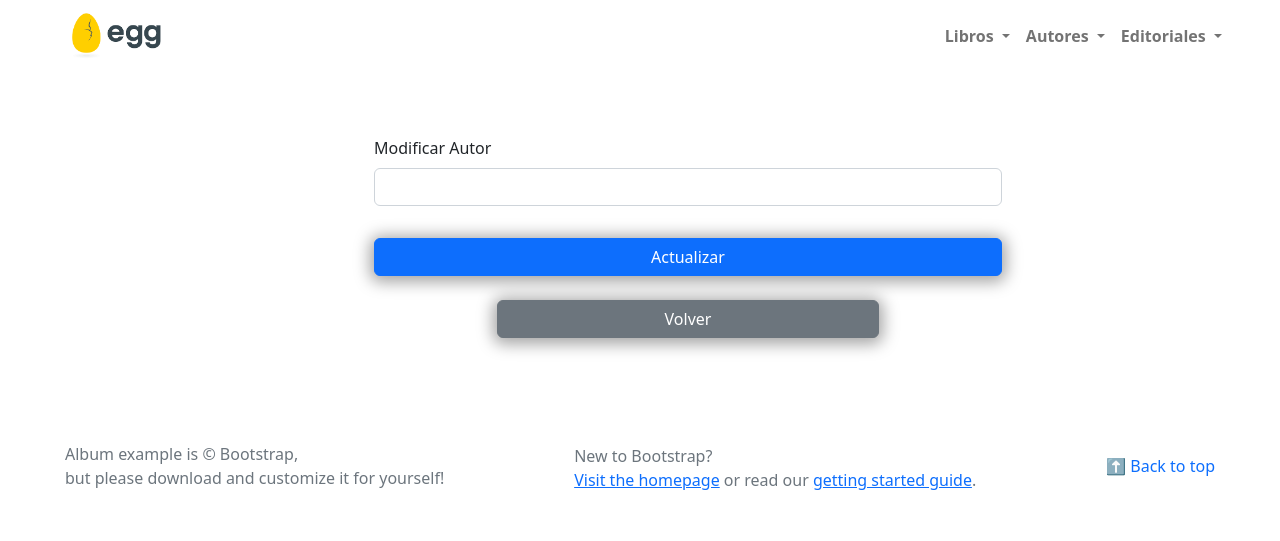
After one commit to vale-guzman/Java_Backend_ByGLOBANT, a Spring app: page /autor_modificar in a window 1280 px wide; the page is wider, and only the part inside the window is pictured. The commit adds this page. Shown: the top 541 px of that part. Run offline with Thymeleaf, Linux system fonts and the light colour scheme; the template is opened without the code that fills it, so the values that code supplies are empty; some of the project's set-up classes (security, data sources, template engines, error pages and the like) are left out, and stand-ins take their place.

Commit message:
Agrego funcionalidad: Modificar Autor

```diff
--- a/SPRING/biblioteca/src/main/java/com/egg/biblioteca/services/AutorService.java
+++ b/SPRING/biblioteca/src/main/java/com/egg/biblioteca/services/AutorService.java
@@ -51,4 +51,10 @@ public class AutorService {
                 throw new MyException("El NOMBRE no puede ser NULO");
             }
     }
+
+    @Transactional()
+    public Autor getOne(UUID id){
+
+        return autorRepositorio.findById(id).orElse(null);
+    }
 }
--- a/SPRING/biblioteca/src/main/resources/templates/autor_list.html
+++ b/SPRING/biblioteca/src/main/resources/templates/autor_list.html
@@ -86,6 +86,7 @@
                         <th scope="row" th:text="${autor.id}"></th>
                         <td th:text="${autor.nombre}"></td>
                        <td>
+
                           <a th:href= "@{/autor/modificar/__${autor.id}__}"><i class="fas fa-feather-alt">  </i> Modificar </a>
                         </td>
                     </tr>
--- /dev/null
+++ b/SPRING/biblioteca/src/main/resources/templates/autor_modificar.html
@@ -0,0 +1,115 @@
+<!DOCTYPE html>
+<html xmlns:th="http://www.thymeleaf.org">
+<head>
+    <meta charset="ISO-8859-1">
+    <title>Registro de Autores</title>
+    <link href="https://cdn.jsdelivr.net/npm/bootstrap@5.2.0-beta1/dist/css/bootstrap.min.css" rel="stylesheet" integrity="sha384-0evHe/X+R7YkIZDRvuzKMRqM+OrBnVFBL6DOitfPri4tjfHxaWutUpFmBp4vmVor" crossorigin="anonymous">
+    <link rel="stylesheet" href="/css/formulario.css">
+</head>
+<body>
+
+<nav class="navbar navbar-expand-lg navBar">
+    <div class="containerImg">
+        <a href="/" class="navbar-brand d-flex align-items-center">
+            <img class="logo" src="/img/Egg.png" alt="Img logo egg">
+        </a>
+    </div>
+    <button class="navbar-toggler" type="button" data-toggle="collapse" data-target="#navbarNavDropdown" aria-controls="navbarNavDropdown" aria-expanded="false" aria-label="Toggle navigation">
+        <span class="navbar-toggler-icon"></span>
+    </button>
+    <div class="collapse navbar-collapse elementosNav" id="navbarNavDropdown">
+        <ul class="navbar-nav ms-auto elementos">
+            <li class="nav-item dropdown">
+                <a class="nav-link dropdown-toggle" href="#" id="navbarDropdown1" role="button" data-bs-toggle="dropdown" aria-expanded="false">
+                    Libros
+                </a>
+                <ul class="dropdown-menu" aria-labelledby="navbarDropdown1">
+
+                    <li><a class="dropdown-item" th:href="@{/libro/registrar}">Crear Libro</a></li>
+                    <li><hr class="dropdown-divider"></li>
+
+                    <li><a class="dropdown-item" th:href="@{/libro/lista}">Listar Libros</a></li>
+                </ul>
+            </li>
+
+
+            <li class="nav-item dropdown">
+                <a class="nav-link dropdown-toggle" href="" id="navbarDropdown2" role="button" data-bs-toggle="dropdown" aria-expanded="false">
+                    Autores
+                </a>
+                <ul class="dropdown-menu" aria-labelledby="navbarDropdown2">
+
+                    <li><a class="dropdown-item" th:href="@{/autor/registrar}">Crear Autor</a></li>
+                    <li><hr class="dropdown-divider"></li>
+
+                    <li><a class="dropdown-item" th:href="@{/autor/lista}">Listar Autores</a></li>
+                </ul>
+            </li>
+
+
+
+            <li class="nav-item dropdown">
+                <a class="nav-link dropdown-toggle" href="#" id="navbarDropdown3" role="button" data-bs-toggle="dropdown" aria-expanded="false">
+                    Editoriales
+                </a>
+                <ul class="dropdown-menu" aria-labelledby="navbarDropdown3">
+
+                    <li><a class="dropdown-item" th:href="@{/editorial/registrar}">Crear Editorial</a></li>
+                    <li><hr class="dropdown-divider"></li>
+
+                    <li><a class="dropdown-item" th:href="@{/editorial/lista}">Listar Editoriales</a></li>
+                </ul>
+            </li>
+        </ul>
+    </div>
+</nav>
+<div class="container-fluid m-5 contenedor">
+    <form class="formulario"  th:action="@{/autor/modificar/__${autor.id}__}" method="POST">
+
+        <input hidden th:value="${autor.id}" name="id">
+
+        <div class="form-group my-3">
+            <label class="mb-2">Modificar Autor</label>
+            <input th:value="${autor.nombre}" type="text" class="form-control" name="nombre">
+        </div>
+
+        <button type="submit" class="btn btn-primary mt-3 botones">Actualizar</button>
+
+        <div th:if="${exito != null}" class="card text-white bg-success mb-3 mt-3 mensajeExito" >
+            <div class="card-body">
+                <h5 class="card-title">Exito!</h5>
+                <p class="card-text" th:text="${exito}"></p>
+            </div>
+        </div>
+        <div th:if="${error != null}" class="card text-white bg-danger mb-3 mensajeError" >
+            <div class="card-body">
+                <h5 class="card-title">Error 👎</h5>
+                <p class="card-text" th:text="${error}"></p>
+            </div>
+        </div>
+
+    </form>
+
+    <section class=" text-center container">
+        <div class="row mt-3">
+            <div class="divVolver">
+                <a th:href="@{/autor/listar}" class="btn btn-secondary my-2 botonVolver botones">Volver</a>
+            </div>
+        </div>
+    </section>
+</div>
+
+<footer class="text-muted py-5">
+    <div class="containerFooter">
+        <p class="mb-1">Album example is &copy; Bootstrap,<br>but please download and customize it for yourself!</p>
+        <p class="mb-0">New to Bootstrap? <a href="/"><br>Visit the homepage</a> or read our <a href="../getting-started/introduction/">getting started guide</a>.</p>
+        <p class="float-end mb-1">
+            <a href="#" style="text-decoration:none"><span>⬆️</span> Back to top</a>
+        </p>
+    </div>
+</footer>
+
+
+<script src="https://cdn.jsdelivr.net/npm/bootstrap@5.2.0-beta1/dist/js/bootstrap.bundle.min.js" integrity="sha384-pprn3073KE6tl6bjs2QrFaJGz5/SUsLqktiwsUTF55Jfv3qYSDhgCecCxMW52nD2" crossorigin="anonymous"></script>
+</body>
+</html>
```
Also changed, not shown: SPRING/biblioteca/src/main/java/com/egg/biblioteca/controllers/AutorControlador.java (+25 -4 lines).
